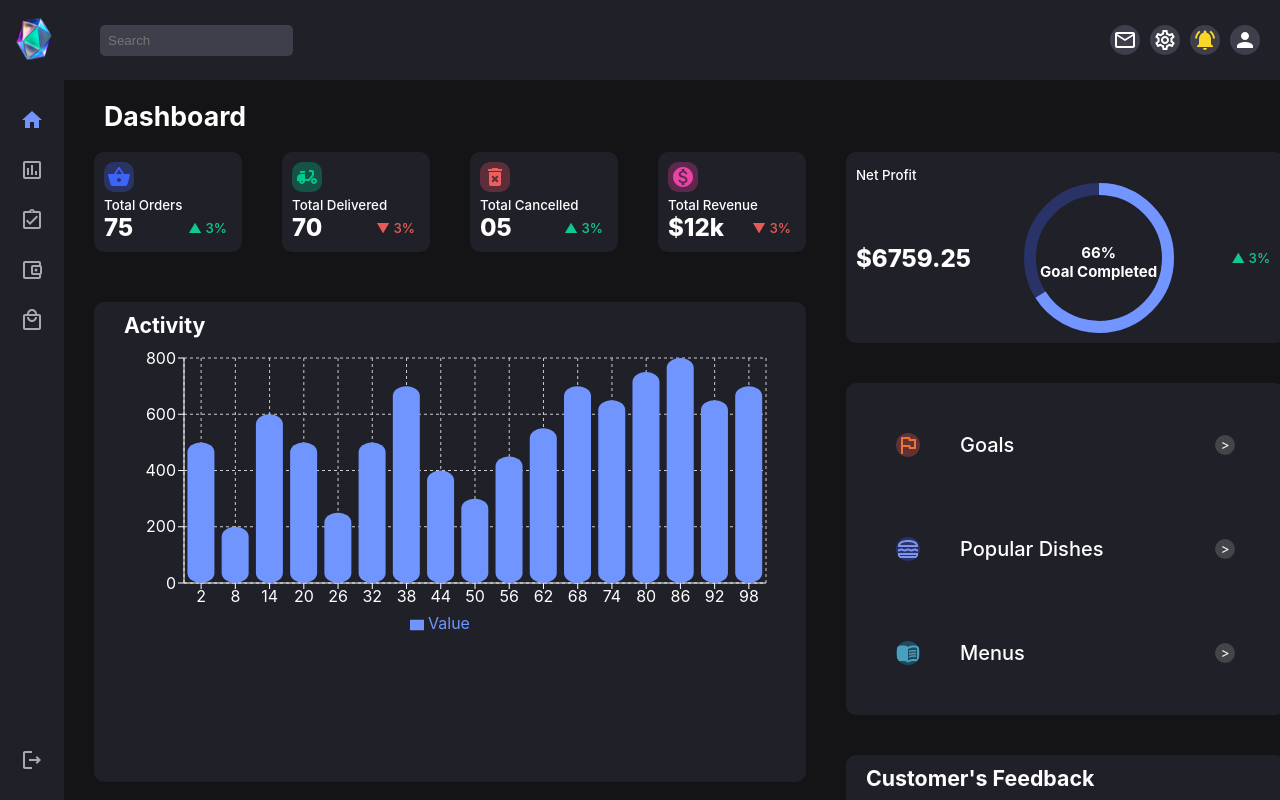
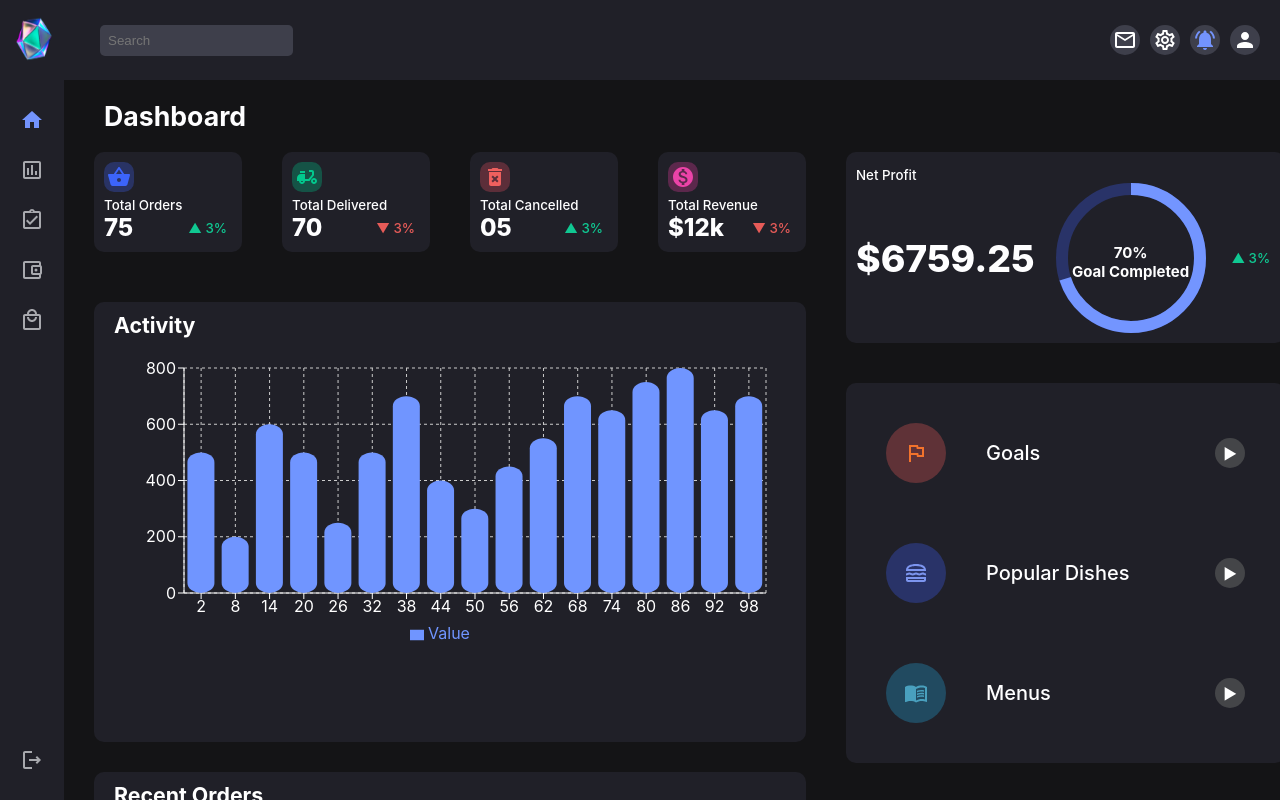
Before and after one commit to rahulshukla0902/fitpeo-assignment, a React (Create React App) app: page / in a window 1280 px wide. Built offline with nearby package versions, Linux system fonts and the light colour scheme.

Commit message:
UI changes without final responsive changes

```diff
--- a/src/components/Activity.js
+++ b/src/components/Activity.js
@@ -50,7 +50,7 @@ export default function Activity() {
   return (
     <div className="activity">
       <span className="activity-title">Activity</span>
-      <ResponsiveContainer width="100%" height={300}>
+      <ResponsiveContainer width="100%" height={300} className={'chart'}>
         <BarChart
           data={sampleData}
           margin={{ top: 20, right: 30, left: 20, bottom: 5 }}
--- a/src/components/InfoCard.js
+++ b/src/components/InfoCard.js
@@ -10,24 +10,24 @@ export default function InfoCard() {
       <div className="info-card-list">
         <div className="info-card-item">
           <div style={{ display: "flex", alignItems: "center" }}>
-            <FlagOutlinedIcon className="info-card-icon goal" />
+            <span className="info-card-icon goal"><FlagOutlinedIcon /></span>
             <span className="info-card-item-text">Goals</span>
           </div>
-          <span className="info-card-icon small">&gt;</span>
+          <span className="info-card-icon small">&#9658;</span>
         </div>
         <div className="info-card-item">
           <div style={{ display: "flex", alignItems: "center" }}>
-            <LunchDiningOutlinedIcon className="info-card-icon popular-dishes" />
+            <span className="info-card-icon popular-dishes"><LunchDiningOutlinedIcon /></span>
             <span className="info-card-item-text">Popular Dishes</span>
           </div>
-          <span className="info-card-icon small">&gt;</span>
+          <span className="info-card-icon small">&#9658;</span>
         </div>
         <div className="info-card-item">
           <div style={{ display: "flex", alignItems: "center" }}>
-            <MenuBookOutlinedIcon className="info-card-icon menu" />
+            <span className="info-card-icon menu"><MenuBookOutlinedIcon /></span>
             <span className="info-card-item-text">Menus</span>
           </div>
-          <span className="info-card-icon small">&gt;</span>
+          <span className="info-card-icon small">&#9658;</span>
         </div>
       </div>
     </div>
--- a/src/components/Navbar.js
+++ b/src/components/Navbar.js
@@ -16,7 +16,7 @@ export default function Navbar() {
         <div className="icon">
           <SettingsOutlinedIcon />
         </div>
-        <div className="icon active">
+        <div className="icon highlight">
           <NotificationsActiveIcon/>
         </div>
         <div className="profile-pic">
--- a/src/components/ProgressCard.js
+++ b/src/components/ProgressCard.js
@@ -10,13 +10,13 @@ export default function ProgressCard() {
     <div className="progress-card">
       <div className="card-text">Net Profit</div>
       <div className="card-value">
-        <span className="value-num">$6759.25</span>
+        <span className="progress-card-value-num">$6759.25</span>
         <div
           className="circular-progress-bar"
           style={{ width: 150, height: 150 }}
         >
           <CircularProgressbarWithChildren
-            value={66}
+            value={70}
             styles={buildStyles({
               pathColor: "#7395ff",
               textColor: "#7395ff",
@@ -33,7 +33,7 @@ export default function ProgressCard() {
                 alignItems: "center",
               }}
             >
-              <strong>66%</strong>
+              <strong>70%</strong>
               <strong>Goal Completed</strong>
             </div>
           </CircularProgressbarWithChildren>
--- a/src/styles/Activity.css
+++ b/src/styles/Activity.css
@@ -4,16 +4,18 @@
     color: white;
     margin: 10px;
     margin-top: 30px;
-    height: 60vh;
+    height: 55vh;
     flex: 3;
     padding: 10px;
     border-radius: 10px;
   }
 
   .activity-title {
-    margin: 50px;
-    margin-left: 20px;
-    margin-bottom: 20px;
+    margin: 10px;
     font-size: 16pt;
     font-weight: 700;
   }
+
+  .chart{
+    margin-top: 10px;
+  }
--- a/src/styles/Dashboard.css
+++ b/src/styles/Dashboard.css
@@ -84,7 +84,7 @@
   }
 
   .header-text {
-    font-size: 16pt;
+    font-size: 20pt;
     margin-left: 10px;
   }
 
--- a/src/styles/InfoCard.css
+++ b/src/styles/InfoCard.css
@@ -17,8 +17,8 @@
 }
 
 .info-card-item {
-  margin: 20px;
-  padding: 20px;
+  margin: 15px;
+  padding: 15px;
   display: flex;
   align-items: center;
   justify-content: space-between;
@@ -26,11 +26,11 @@
 
 .info-card-icon {
   font-size: 10pt;
-  width: 40px;
-  height: 40px;
+  width: 60px;
+  height: 60px;
   background-color: #444548;
   /* margin: 10px 0; */
-  border-radius: 20px;
+  border-radius: 40px;
   display: flex;
   justify-content: center;
   align-items: center;
@@ -39,8 +39,10 @@
 }
 
 .small {
-  width: 20px;
-  height: 20px;
+  font-size: 15px;
+  width: 30px;
+  height: 30px;
+  border-radius: 30px;
 }
 
 .info-card-item-text {
--- a/src/styles/Navbar.css
+++ b/src/styles/Navbar.css
@@ -27,6 +27,6 @@
   gap: 50px;
 }
 
-.active{
-  color: #7393fc;
+.highlight{
+  color: #7393fc !important;
 }
--- a/src/styles/ProgressCard.css
+++ b/src/styles/ProgressCard.css
@@ -23,9 +23,9 @@
   align-items: center;
 }
 
-.value-num {
+.progress-card-value-num {
   /* padding: 5px; */
-  font-size: 18pt;
+  font-size: 28pt;
   font-weight: 800;
 }
 
```
